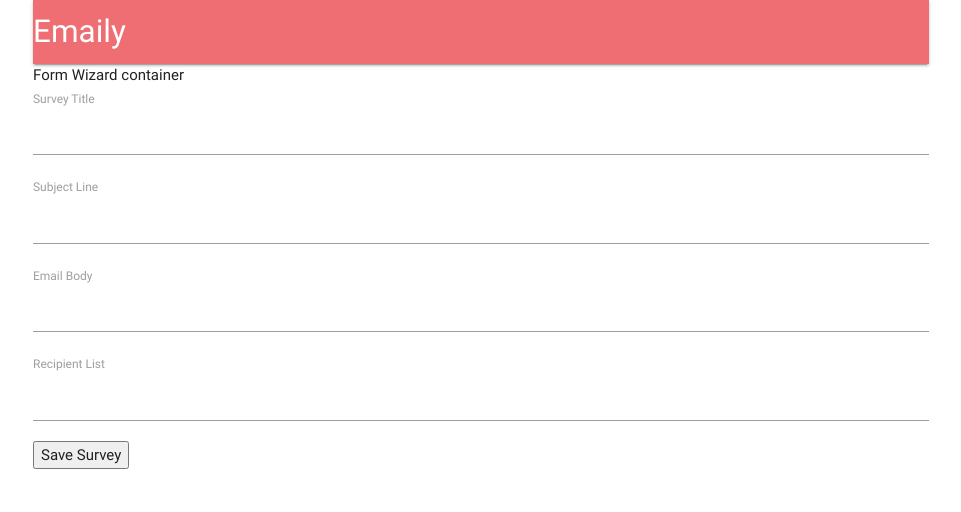
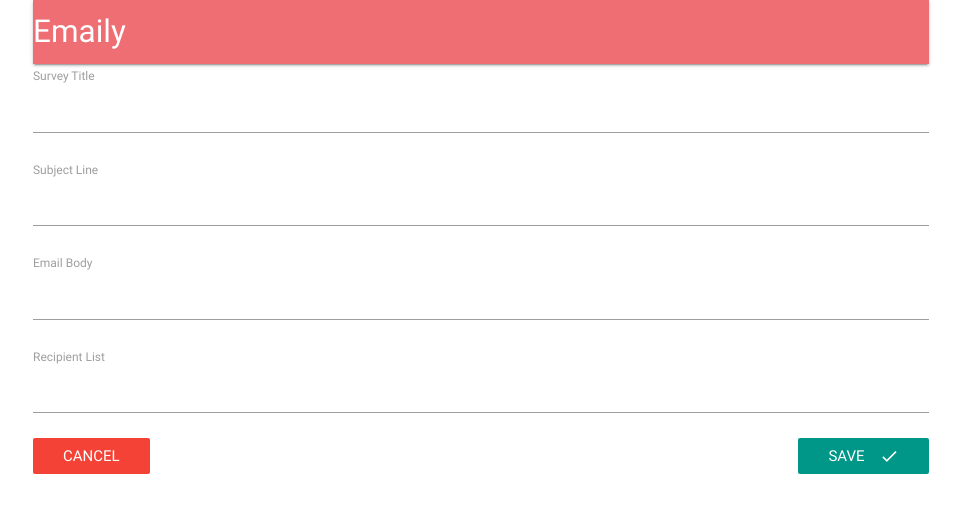
Before and after one commit to calvincolton/emailyApp, a React (Create React App) app in the folder client/: page /surveys/new in a window 1280 px wide. Shown: the top 512 px of the page, without its empty margins (159-1120 px from the left). Built offline with nearby package versions, Linux system fonts and the light colour scheme; no server answers.

Commit message:
form styling and validation

```diff
--- a/client/src/components/App.js
+++ b/client/src/components/App.js
@@ -17,16 +17,14 @@
 
   render() {
     return (
+      <BrowserRouter>
         <div className="container">
-        <BrowserRouter>
-          <div>
           <Header />
           <Route exact path="/" component={Landing} />
           <Route exact path="/surveys" component={Dashboard} />
           <Route path="/surveys/new" component={SurveyNew} />
         </div>
       </BrowserRouter>
-      </div>
     );
   }
 }
--- a/client/src/components/SurveyField.js
+++ b/client/src/components/SurveyField.js
@@ -2,13 +2,16 @@
 
 // destructure props.input, passed from ReduxForm Field object
 // this will be passed into the input for handlers such as onBlur or onChange
-export default ({ input, label }) => {
-  // console.log(input);
+export default ({ input, label, meta: { error, touched } }) => {
+  // console.log(input, meta);
 
   return (
     <div>
       <label>{label}</label>
-      <input {...input} />
+      <input {...input} style={{ marginBottom: '5px' }} />
+      <div className="red-text" style={{ marginBottom: '20px' }}>
+        {touched && error}
+      </div>
     </div>
   );
 }
--- a/client/src/components/SurveyForm.js
+++ b/client/src/components/SurveyForm.js
@@ -1,5 +1,6 @@
 import React, { Component } from 'react';
 import { reduxForm, Field } from 'redux-form';
+import { Link } from 'react-router-dom';
 import SurveyField from './SurveyField';
 
 const FIELDS = [
@@ -23,13 +24,30 @@
       <div>
         <form onSubmit={this.props.handleSubmit(values => console.log(values))}>
           {this.renderFields()}
-          <button type="submit">Save Survey</button>
+          <Link to="/surveys" className="red btn-flat white-text">Cancel</Link>
+          <button type="submit" className="teal btn-flat right white-text">
+            Save
+            <i className="material-icons right">done</i>
+          </button>
         </form>
       </div>
     );
   }
 }
 
+function validate(values) {
+  const errors = {};
+
+  FIELDS.forEach(({ name }) => {
+    if (!values[name]) {
+      errors[name] = `You must provide ${name}`;
+    }
+  });
+
+  return errors;
+}
+
 export default reduxForm({
+  validate,
   form: 'surveyForm'
 })(SurveyForm);
--- a/client/src/components/SurveyNew.js
+++ b/client/src/components/SurveyNew.js
@@ -7,7 +7,6 @@
   render() {
     return (
       <div>
-        Form Wizard container
         <SurveyForm />
       </div>
     );
```
Lines whose indentation alone changed are shown as unchanged.
